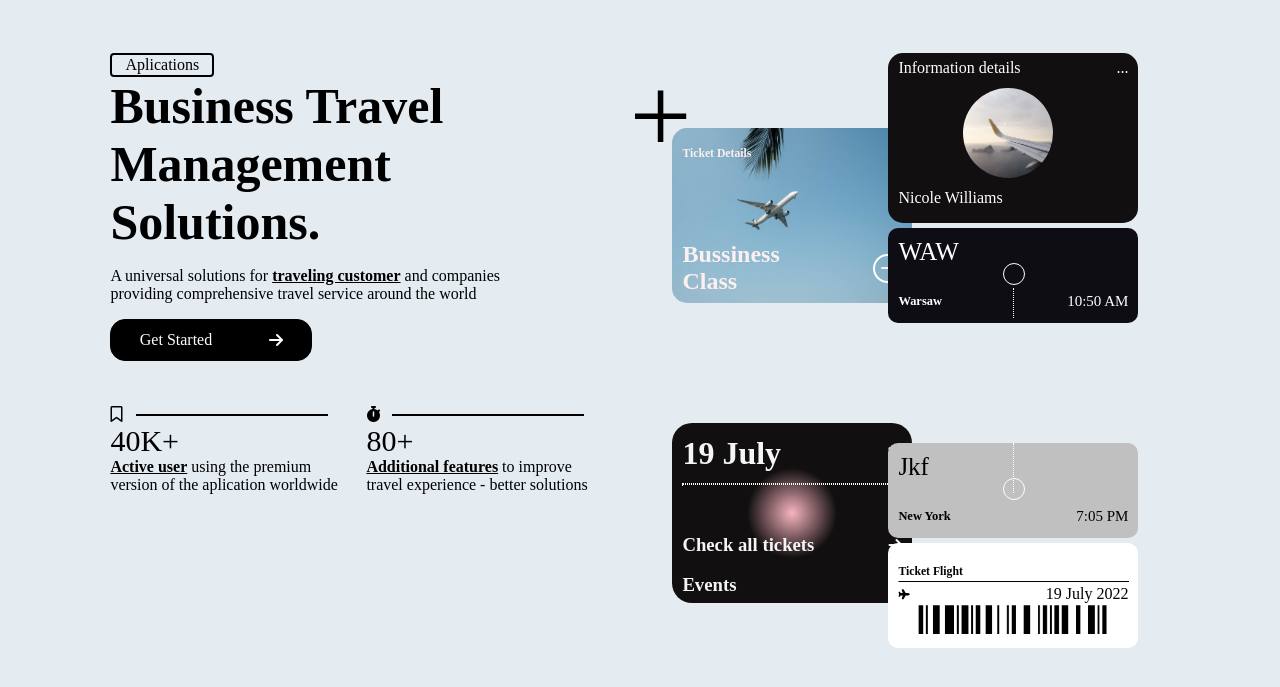
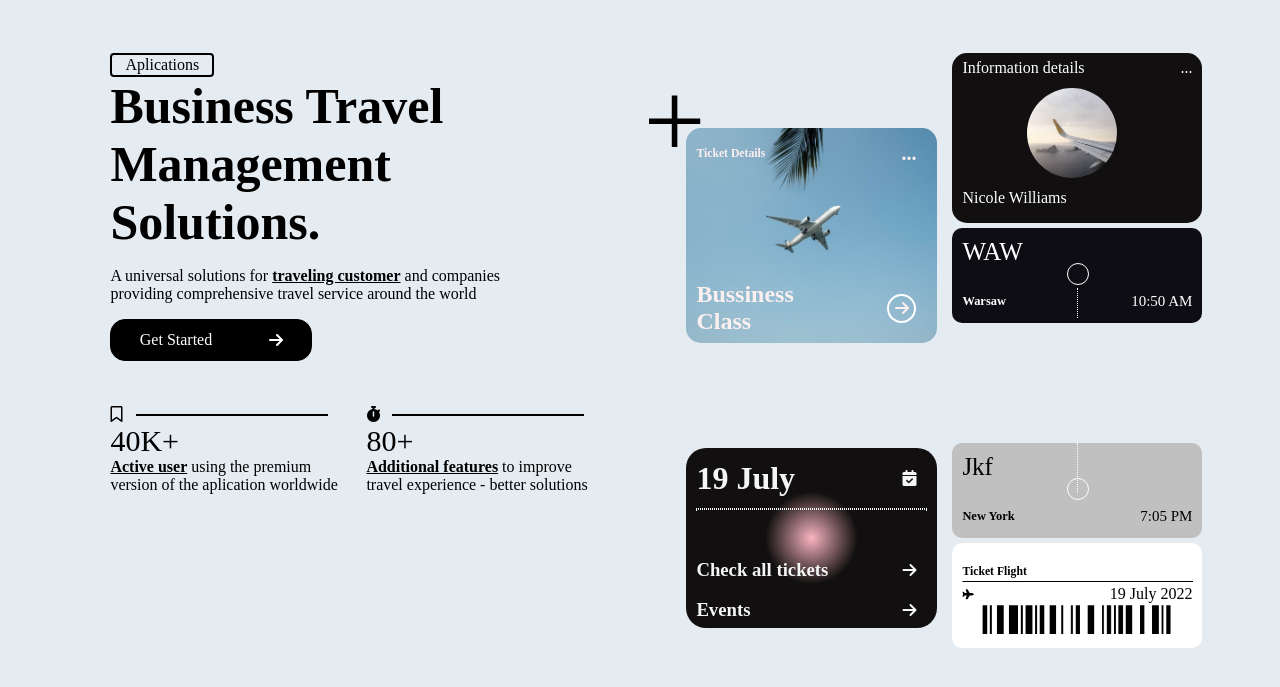
Before and after one commit to ALcitya/Repo_Alif, a plain HTML site: page soonfly/public/index.html in a window 1280 px wide. Shown: the part 83-770 px from the top of the page. Drawn offline with Linux system fonts and the light colour scheme; a script that the page names is missing.

Commit message:
mengatur posisi dari pesawat dan calender

```diff
--- a/soonfly/src/css/style.css
+++ b/soonfly/src/css/style.css
@@ -56,7 +56,7 @@ nav{
     margin-right: 5px;
 }
 main{
-    width: 85vw;
+    width: 90vw;
     height: 75vh;
     margin:8vh 5vw 5vh 8vw;
     position: relative;
@@ -138,16 +138,16 @@ a{
     align-items: center;
     justify-content: center;
     position: absolute;
-    top: 0;
-    left: 0;
+    top: 5px;
+    left: -50px;
     color: black;
 }
 
 .pesawat{
     background-image: url(../../resource/img/pesiwit.jpg);
     background-size: cover;
-    width: 220px;
-    height: 160px;
+    width: 18vw;
+    height: 25vh;
     border-radius: 15px;
     display: flex;
     flex-direction: column;
@@ -156,7 +156,7 @@ a{
     padding: 5px 10px 10px 10px;
     position: absolute;
     top:75px;
-    left: 50px;
+    left: 0;
 }
 .head{
     display: flex;
@@ -192,9 +192,9 @@ a{
 .calender{
     color: whitesmoke;
     position: absolute;
-    left: 50px;
-    bottom: 50px;
-    width: 220px;
+    left: 0px;
+    bottom: 25px;
+    width: 18vw;
     height: 160px;
     padding: 10px;
     border-radius: 20px;
```
